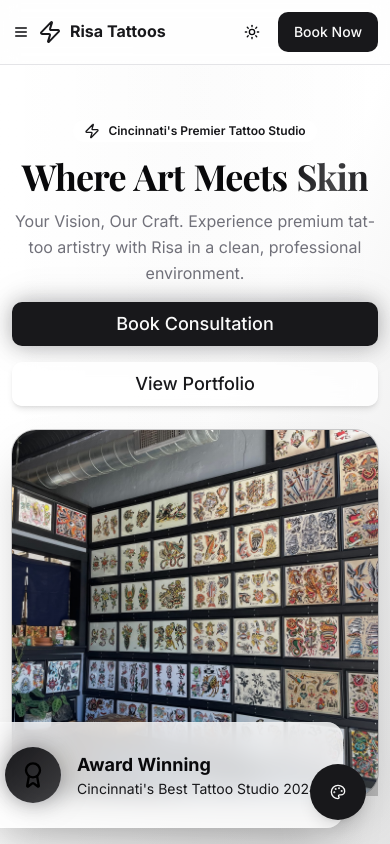
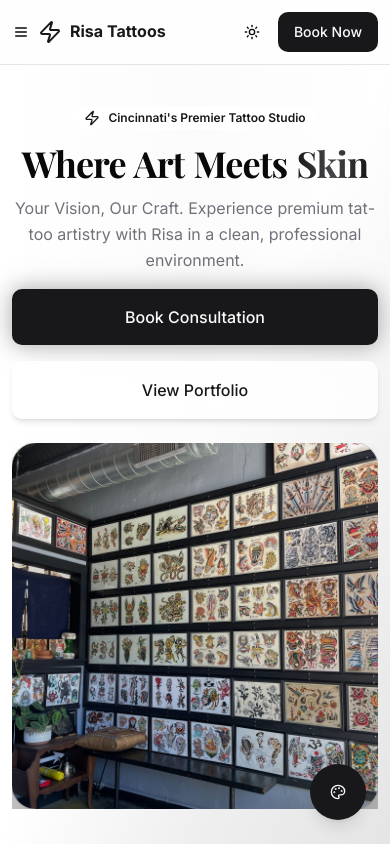
Before and after one commit to ZachBrownEP/mollie-row-tattoos, a Next.js app: page / in a window 390 px wide. Shown: the top 844 px of the page. Built offline with nearby package versions, Linux system fonts and the light colour scheme.

Commit message:
Hero slider

```diff
--- a/app/globals.css
+++ b/app/globals.css
@@ -228,7 +228,6 @@ body {
 
   html {
     overflow-x: hidden;
-    -webkit-overflow-scrolling: touch;
   }
 
   body {
@@ -236,7 +235,6 @@ body {
     overflow-x: hidden;
     width: 100%;
     max-width: 100vw;
-    -webkit-overflow-scrolling: touch;
   }
 
   body:not(.dark) {
--- a/app/page.tsx
+++ b/app/page.tsx
@@ -32,11 +32,11 @@ export default function HomePage() {
   return (
     <div className="flex flex-col no-horizontal-scroll">
       {/* Hero Section */}
-      <section className="relative h-[calc(100vh-4rem)] flex items-center justify-center">
+      <section className="relative min-h-[calc(100vh-4rem)] flex items-center justify-center py-8">
         <div className="absolute inset-0 bg-gradient-to-br from-background via-background/95 to-primary/10" />
         <div className="absolute inset-0 opacity-30 bg-gradient-to-r from-transparent via-primary/5 to-transparent" />
-        <div className="container mx-auto px-4 relative z-10 h-full flex items-center">
-          <div className="grid lg:grid-cols-2 gap-4 lg:gap-8 items-center w-full max-h-full">
+        <div className="container mx-auto px-4 relative z-10 flex items-center">
+          <div className="grid lg:grid-cols-2 gap-4 lg:gap-8 items-center w-full">
             <div className="space-y-4 sm:space-y-6 lg:space-y-8 text-center lg:text-left hero-content flex flex-col justify-center">
               <div className="space-y-3 sm:space-y-4 lg:space-y-6">
                 <Badge variant="outline" className="w-fit glass-effect border-primary/30 text-primary hover:glow-effect transition-all duration-300 mx-auto lg:mx-0">
@@ -52,18 +52,18 @@ export default function HomePage() {
                 </p>
               </div>
 
-              <div className="flex flex-col sm:flex-row gap-4">
-                <Button size="lg" asChild className="text-lg px-10 py-4 glow-effect hover:scale-105 transition-all duration-300">
+              <div className="flex flex-col sm:flex-row gap-4 w-full">
+                <Button size="lg" asChild className="text-base sm:text-lg px-6 sm:px-10 py-4 glow-effect hover:scale-105 transition-all duration-300 flex-1 sm:flex-none">
                   <Link href="/booking">Book Consultation</Link>
                 </Button>
-                <Button size="lg" variant="outline" asChild className="text-lg px-10 py-4 glass-effect border-primary/30 hover:bg-primary/10 hover:scale-105 transition-all duration-300">
+                <Button size="lg" variant="outline" asChild className="text-base sm:text-lg px-6 sm:px-10 py-4 glass-effect border-primary/30 hover:bg-primary/10 hover:scale-105 transition-all duration-300 flex-1 sm:flex-none">
                   <Link href="/gallery">View Portfolio</Link>
                 </Button>
               </div>
             </div>
 
-            <div className="relative flex items-center justify-center h-full">
-              <div className="aspect-square max-h-[70vh] w-full max-w-lg rounded-3xl overflow-hidden shadow-2xl ring-1 ring-primary/20">
+            <div className="relative flex items-center justify-center overflow-hidden">
+              <div className="aspect-square max-h-[60vh] w-full max-w-lg rounded-3xl overflow-hidden shadow-2xl ring-1 ring-primary/20">
                 <Image
                   src="/images/tattoo-studio-interior.jpg"
                   alt="Tattoo studio interior with flash art wall"
@@ -74,7 +74,7 @@ export default function HomePage() {
                 />
                 <div className="absolute inset-0 bg-gradient-to-t from-black/20 to-transparent" />
               </div>
-              <div className="absolute -bottom-8 -left-8 glass-effect rounded-2xl p-6 shadow-2xl border border-primary/20">
+              <div className="absolute bottom-4 left-4 glass-effect rounded-2xl p-4 shadow-2xl border border-primary/20 hidden sm:block">
                 <div className="flex items-center gap-4">
                   <div className="w-14 h-14 bg-gradient-to-br from-primary to-primary/80 rounded-full flex items-center justify-center glow-effect">
                     <Award className="w-7 h-7 text-black" />
--- a/components/theme-switcher.tsx
+++ b/components/theme-switcher.tsx
@@ -272,24 +272,6 @@ export default function ThemeSwitcher() {
     return () => window.removeEventListener("storage", handleStorageChange)
   }, [])
 
-  // Handle body scroll locking when overlay is open
-  useEffect(() => {
-    if (isOpen) {
-      // Prevent body scroll when overlay is open
-      document.body.style.overflow = 'hidden'
-      document.body.style.touchAction = 'none'
-    } else {
-      // Re-enable body scroll when overlay is closed
-      document.body.style.overflow = ''
-      document.body.style.touchAction = ''
-    }
-
-    // Cleanup on unmount
-    return () => {
-      document.body.style.overflow = ''
-      document.body.style.touchAction = ''
-    }
-  }, [isOpen])
 
   const applyTheme = (themeId: string) => {
     const theme = themes.find((t) => t.id === themeId)
```
